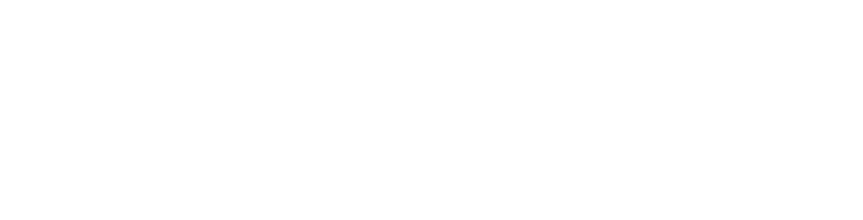
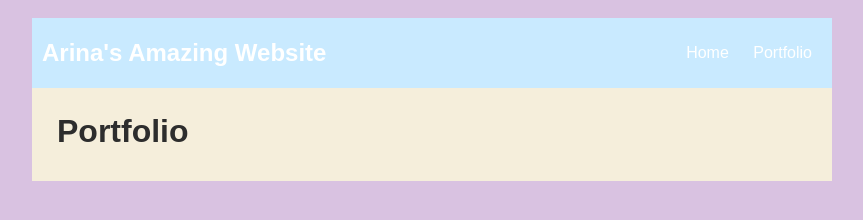
Before and after one commit to uhrinuh/arina-nasri.github.io, a plain HTML site: page portfolio.html in a window 1280 px wide. Shown: the whole page, without its empty margins (208-1071 px from the left). Drawn offline with Linux system fonts and the light colour scheme.

Commit message:
finished index.html 1-5

```diff
--- a/portfolio.html
+++ b/portfolio.html
@@ -2,11 +2,101 @@
 <html>
     <head>
         <title>Arina's Amazing Website</title>
+        <style type="text/css">
+          body {
+              background: rgb(217, 194, 225);
+              color: rgb(45, 45, 45);
+              padding: 10px;
+              font-family: arial;
+          }
+          header {
+              font-size: 1.5em;
+              font-weight: bold;
+          }
+          h1 {
+              margin: 10px;
+          }
+          #all-contents {
+              max-width: 800px;
+              margin: auto;
+          }
+
+          /* navigation menu */
+          nav {
+              background: rgb(201, 234, 255);
+              margin: 0 auto;
+              display: flex;
+              padding: 10px;
+          }
+          nav header {
+              display: flex;
+              align-items: center;
+              color: rgb(255, 255, 255);
+              flex: 1;
+          }
+          nav ul {
+              list-style-image: none;
+          }
+          nav li {
+              display: inline-block;
+              padding: 0 10px;
+          }
+          nav a {
+              text-decoration: none;
+              color: #fff;
+          }
+
+          /* main container area beneath menu */
+          main {
+              background: rgb(245, 238, 219);
+              display: flex;
+          }
+          .content {
+              flex: 1;
+              padding: 15px;
+          }
+          /* portfolio styles */
+          #portfolio {
+                list-style-type: none;
+                padding-left: 0;
+            }
+
+          #portfolio li {
+                background: #fff;
+                padding: 10px;
+                border-radius: 10px;
+                margin-bottom: 10px;
+            }
+
+          #portfolio li:hover {
+                background: #eee;
+            }
+
+          #portfolio a {
+                text-decoration: none;
+                color: #454545;
+            }
+      </style>
     </head>
 
     <body>
       <div id="all-contents">
-
+        <nav>
+          <header>Arina's Amazing Website</header>
+          <ul>
+              <li><a href="index.html">Home</a>
+              </li>
+              <li><a href="portfolio.html">Portfolio</a>
+              </li>
+          </ul>
+        </nav>
+        <main>
+          <div class="content">
+              <h1>Portfolio</h1>
+              <ul id="portfolio">
+              </ul>
+          </div>
+      </main>
       </div>
     </body>
 </html>
```
Also changed, not shown: index.html (+1 -1 lines).
